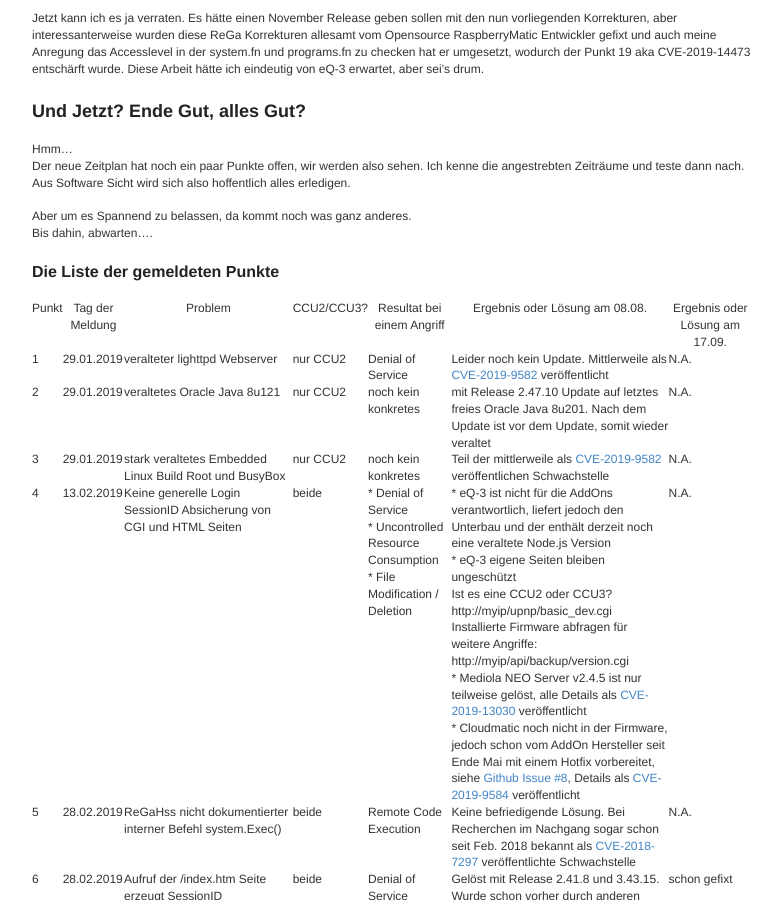
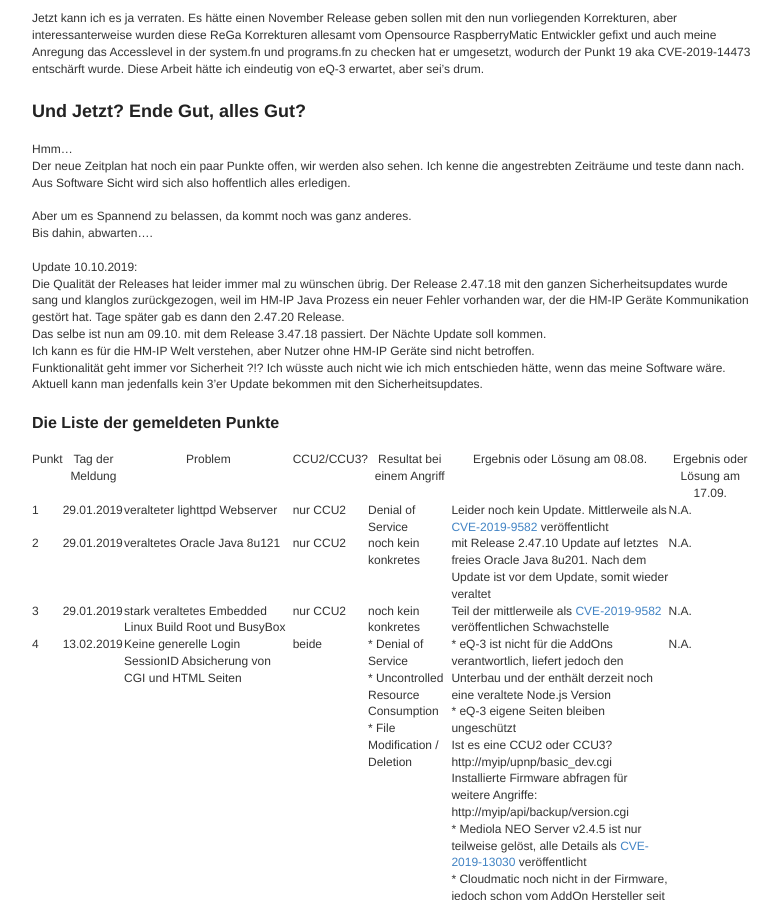
Before and after one commit to psytester/psytester.github.io, a Jekyll site: the page built from _posts/hacking_and_pentests/2019-07-09-eQ-3_Sicherheitsbewusstsein_zur_Homematic_CCU.md, in a window 1280 px wide and 900 px high, scrolled down 1297 px. Shown: the whole window, without its empty margins (248-1029 px from the left). Built offline with Jekyll 4.4.1, drawn with Linux system fonts in a browser that asks for light colours; some of the changed text lies outside the part shown.

Commit message:
Update 2019-07-09-eQ-3_Sicherheitsbewusstsein_zur_Homematic_CCU.md

```diff
--- a/_posts/hacking_and_pentests/2019-07-09-eQ-3_Sicherheitsbewusstsein_zur_Homematic_CCU.md
+++ b/_posts/hacking_and_pentests/2019-07-09-eQ-3_Sicherheitsbewusstsein_zur_Homematic_CCU.md
@@ -1,7 +1,7 @@
 ---
 layout: post
 title:  "(kein) echtes Sicherheitsbewusstsein von eQ-3 zu Homematic CCU Sicherheitslücken?"
-date:   2019-09-17 23:15:00 MEST
+date:   2019-10-10 22:25:00 MEST
 author: 'psytester'
 ---
 
@@ -63,6 +63,12 @@
 <br>
 Aber um es Spannend zu belassen, da kommt noch was ganz anderes.<br>
 Bis dahin, abwarten....<br>
+<br>
+Update 10.10.2019:<br>
+Die Qualität der Releases hat leider immer mal zu wünschen übrig. Der Release 2.47.18 mit den ganzen Sicherheitsupdates wurde sang und klanglos zurückgezogen, weil im HM-IP Java Prozess ein neuer Fehler vorhanden war, der die HM-IP Geräte Kommunikation gestört hat. Tage später gab es dann den 2.47.20 Release.<br>
+Das selbe ist nun am 09.10. mit dem Release 3.47.18 passiert. Der Nächte Update soll kommen.<br>
+Ich kann es für die HM-IP Welt verstehen, aber Nutzer ohne HM-IP Geräte sind nicht betroffen.<br>
+Funktionalität geht immer vor Sicherheit ?!? Ich wüsste auch nicht wie ich mich entschieden hätte, wenn das meine Software wäre. Aktuell kann man jedenfalls kein 3'er Update bekommen mit den Sicherheitsupdates.
 
 ## Die Liste der gemeldeten Punkte
 
```
